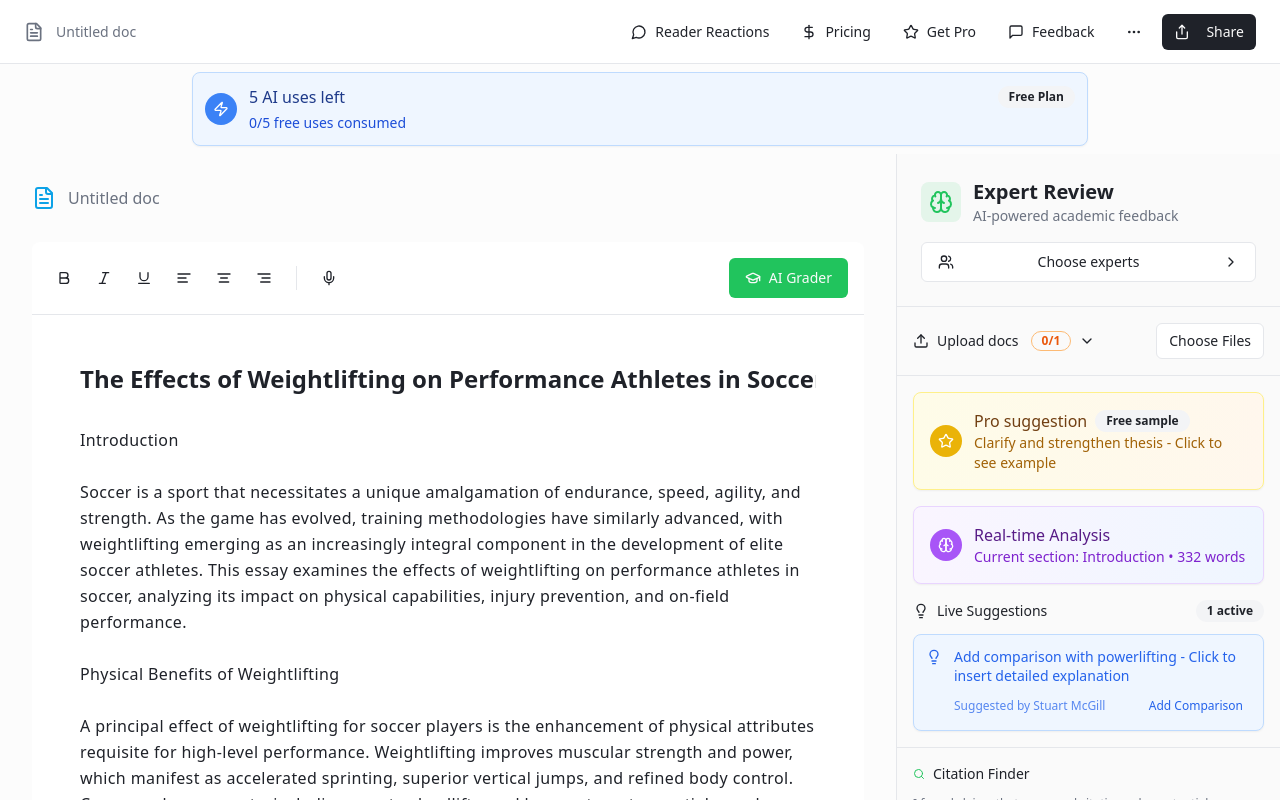
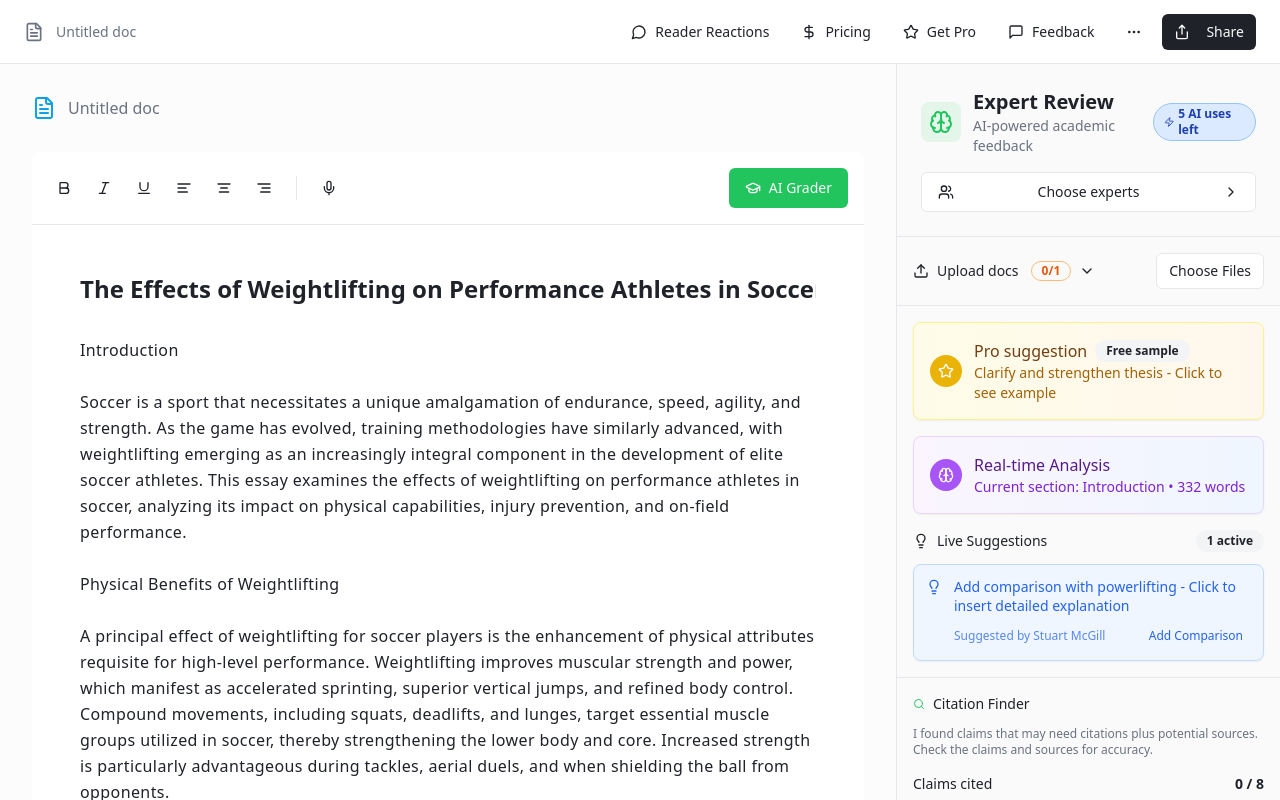
Before and after one commit to abrahamdreams/insight-writer-ai, a React (Vite) app: page / in a window 1280 px wide. Shown: the top 800 px of the page. Built offline with nearby package versions, Linux system fonts and the light colour scheme.

Commit message:
Refactor usage counter design

```diff
--- a/src/components/ExpertReview.tsx
+++ b/src/components/ExpertReview.tsx
@@ -7,6 +7,7 @@ import WritingAgents from './WritingAgents';
 import CitationFinder from './CitationFinder';
 import ProactiveAssistant from './ProactiveAssistant';
 import ExpertReviewDocumentUpload from './ExpertReviewDocumentUpload';
+import UsageCounter from './UsageCounter';
 import { useState } from 'react';
 
 interface UploadedDocument {
@@ -92,13 +93,20 @@ const ExpertReview = ({ contentProps, uploadedDocuments = [], onDocumentsChange
     <div className="w-96 bg-sidebar-bg border-l border-border flex flex-col h-screen shadow-[var(--sidebar-shadow)]">
       {/* Header */}
       <div className="p-6 border-b border-border">
-        <div className="flex items-center gap-3 mb-4">
-          <div className="p-2 bg-expert-accent/10 rounded-lg">
-            <Brain className="h-6 w-6 text-expert-accent" />
+        <div className="flex items-center justify-between mb-4">
+          <div className="flex items-center gap-3">
+            <div className="p-2 bg-expert-accent/10 rounded-lg">
+              <Brain className="h-6 w-6 text-expert-accent" />
+            </div>
+            <div>
+              <h2 className="text-xl font-semibold">Expert Review</h2>
+              <p className="text-sm text-muted-foreground">AI-powered academic feedback</p>
+            </div>
           </div>
-          <div>
-            <h2 className="text-xl font-semibold">Expert Review</h2>
-            <p className="text-sm text-muted-foreground">AI-powered academic feedback</p>
+
+          {/* Compact Usage Counter in Expert Review Header */}
+          <div className="flex flex-col items-end gap-2">
+            <UsageCounter onUpgradeClick={onPaywallTrigger ? () => onPaywallTrigger('ai-limit') : () => {}} />
           </div>
         </div>
 
--- a/src/components/UsageCounter.tsx
+++ b/src/components/UsageCounter.tsx
@@ -1,5 +1,4 @@
 import { Crown, Zap, AlertTriangle } from 'lucide-react';
-import { Card } from '@/components/ui/card';
 import { Badge } from '@/components/ui/badge';
 import { Button } from '@/components/ui/button';
 import { useFreemiumLimits } from '@/hooks/useFreemiumLimits';
@@ -13,24 +12,15 @@ const UsageCounter = ({ onUpgradeClick }: UsageCounterProps) => {
 
   if (isPremium) {
     return (
-      <Card className="p-3 bg-gradient-to-r from-yellow-50 to-orange-50 border-yellow-200">
-        <div className="flex items-center gap-3">
-          <div className="p-2 bg-yellow-500 rounded-full">
-            <Crown className="h-4 w-4 text-white" />
+      <div className="flex items-center gap-2">
+        <Badge variant="secondary" className="bg-yellow-100 text-yellow-800 border-yellow-300">
+          <Crown className="h-3 w-3 mr-1" />
+          Premium
+        </Badge>
+        <span className="text-xs text-muted-foreground">
+          {totalAiUses} total uses
+        </span>
       </div>
-          <div className="flex-1">
-            <div className="flex items-center gap-2">
-              <h4 className="font-medium text-yellow-900">Premium Plan</h4>
-              <Badge variant="secondary" className="bg-yellow-200 text-yellow-800 text-xs">
-                Active
-              </Badge>
-            </div>
-            <p className="text-sm text-yellow-700">
-              Unlimited AI interactions • {totalAiUses} total uses
-            </p>
-          </div>
-        </div>
-      </Card>
     );
   }
 
@@ -38,55 +28,25 @@ const UsageCounter = ({ onUpgradeClick }: UsageCounterProps) => {
   const isOutOfUses = aiUsesLeft === 0;
 
   return (
-    <Card className={`p-3 border transition-all ${
+    <div className="flex items-center gap-2">
+      <Badge
+        variant={isOutOfUses ? "destructive" : isLowUsage ? "secondary" : "outline"}
+        className={`${
           isOutOfUses
-        ? 'bg-red-50 border-red-200'
+            ? 'bg-red-100 text-red-800 border-red-300'
             : isLowUsage
-          ? 'bg-orange-50 border-orange-200'
-          : 'bg-blue-50 border-blue-200'
-    }`}>
-      <div className="flex items-center gap-3">
-        <div className={`p-2 rounded-full ${
-          isOutOfUses
-            ? 'bg-red-500'
-            : isLowUsage
-              ? 'bg-orange-500'
-              : 'bg-blue-500'
-        }`}>
+              ? 'bg-orange-100 text-orange-800 border-orange-300'
+              : 'bg-blue-100 text-blue-800 border-blue-300'
+        }`}
+      >
         {isOutOfUses ? (
-            <AlertTriangle className="h-4 w-4 text-white" />
+          <AlertTriangle className="h-3 w-3 mr-1" />
         ) : (
-            <Zap className="h-4 w-4 text-white" />
+          <Zap className="h-3 w-3 mr-1" />
         )}
-        </div>
-        <div className="flex-1">
-          <div className="flex items-center justify-between">
-            <h4 className={`font-medium ${
-              isOutOfUses
-                ? 'text-red-900'
-                : isLowUsage
-                  ? 'text-orange-900'
-                  : 'text-blue-900'
-            }`}>
-              {isOutOfUses ? 'No AI uses left' : `${aiUsesLeft} AI uses left`}
-            </h4>
-            <Badge variant="secondary" className="text-xs">
-              Free Plan
+        {aiUsesLeft} AI uses left
       </Badge>
-          </div>
-          <div className="flex items-center justify-between mt-1">
-            <p className={`text-sm ${
-              isOutOfUses
-                ? 'text-red-700'
-                : isLowUsage
-                  ? 'text-orange-700'
-                  : 'text-blue-700'
-            }`}>
-              {isOutOfUses
-                ? 'Upgrade to continue using AI features'
-                : `${totalAiUses}/5 free uses consumed`
-              }
-            </p>
+
       {(isLowUsage || isOutOfUses) && (
         <Button
           size="sm"
@@ -97,9 +57,6 @@ const UsageCounter = ({ onUpgradeClick }: UsageCounterProps) => {
         </Button>
       )}
     </div>
-        </div>
-      </div>
-    </Card>
   );
 };
 
--- a/src/pages/Index.tsx
+++ b/src/pages/Index.tsx
@@ -50,13 +50,6 @@ const Index = () => {
           showReaderReactions={showReaderReactions}
         />
 
-        {/* Usage Counter */}
-        <div className="px-6 py-2 bg-muted/30">
-          <div className="max-w-4xl mx-auto">
-            <UsageCounter onUpgradeClick={() => setShowPricing(true)} />
-          </div>
-        </div>
-
         <div className="flex flex-1 relative">
           <DocumentEditor
             ref={documentEditorRef}
```
Lines whose indentation alone changed are shown as unchanged.
